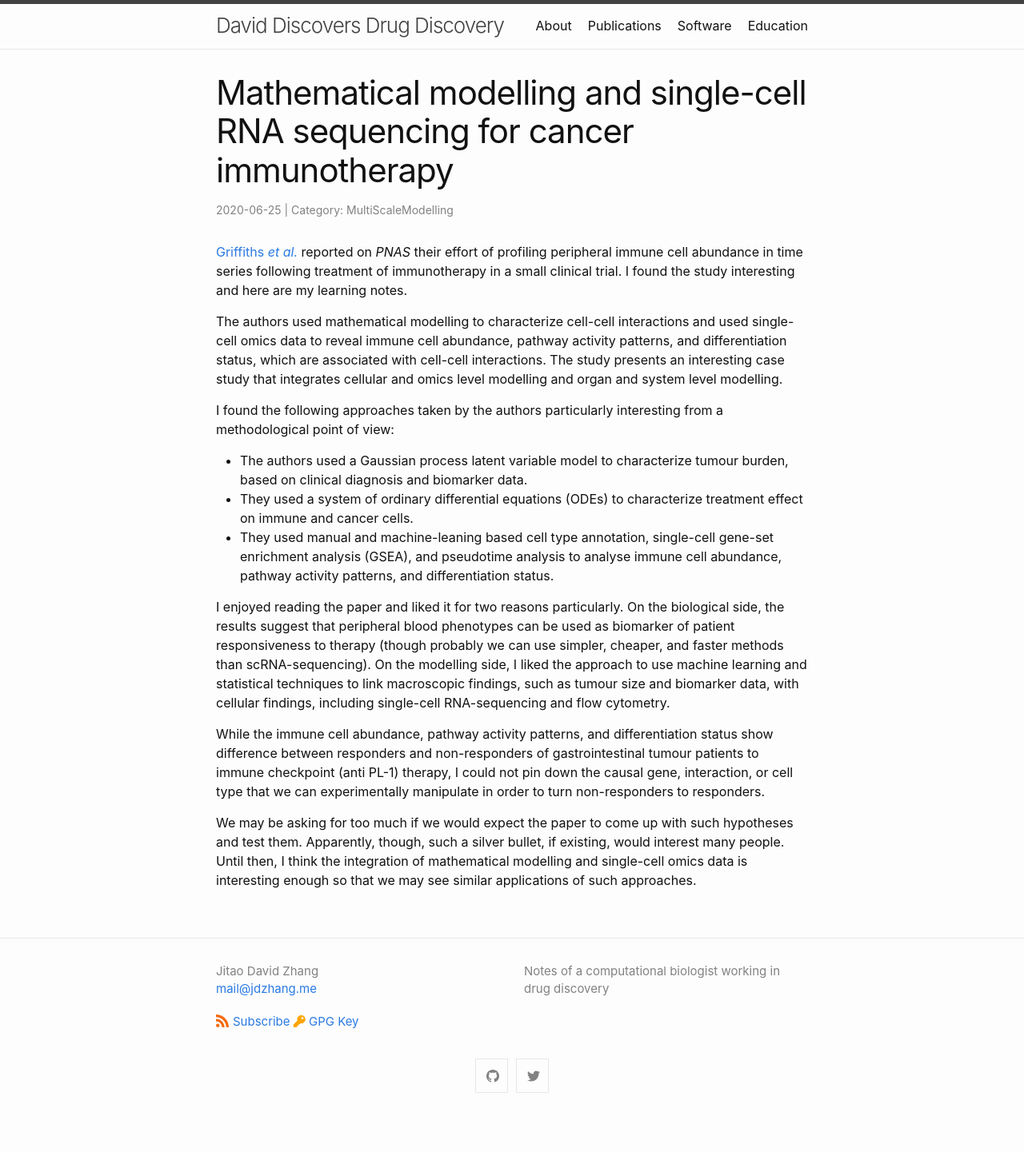
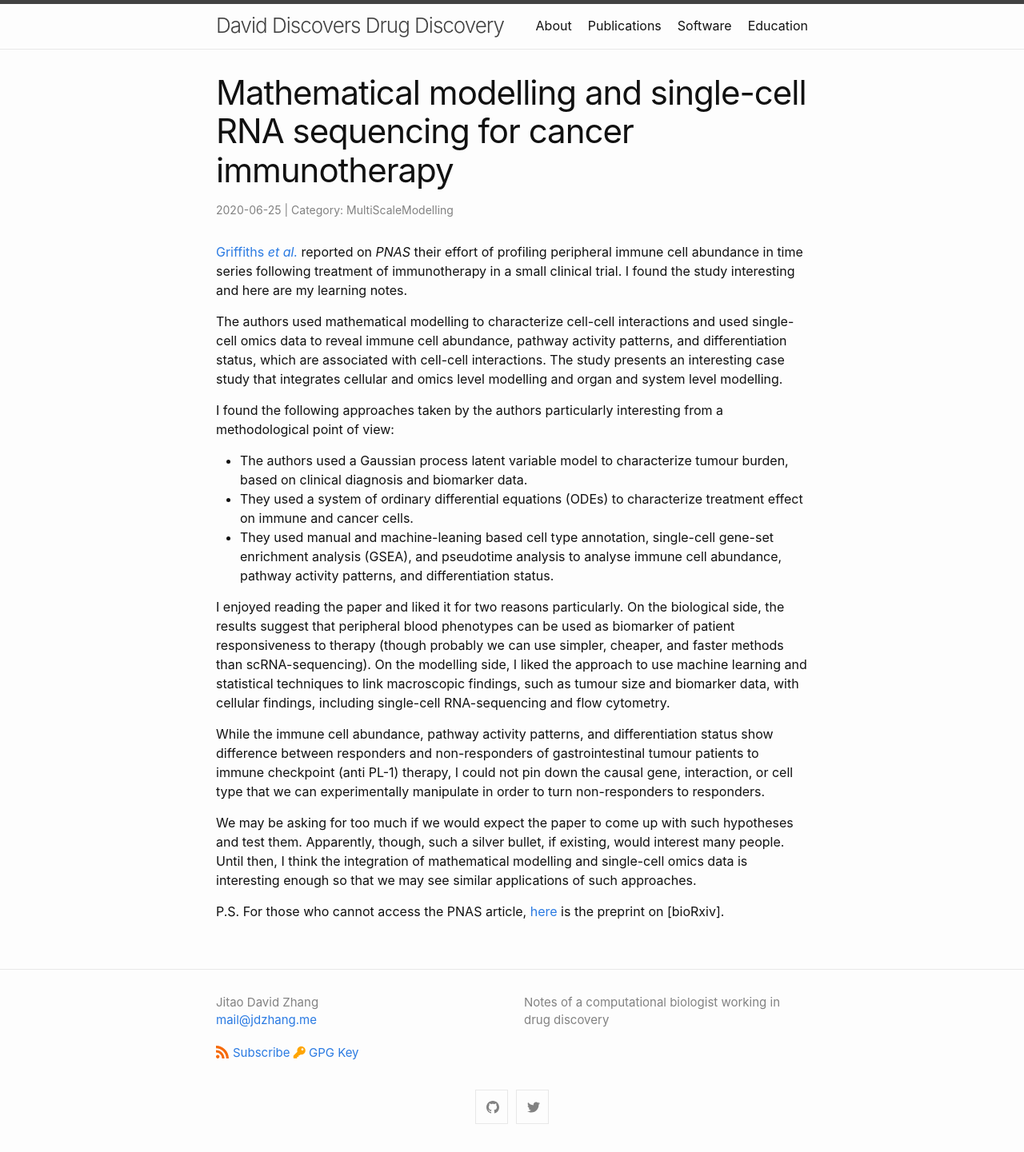
Before and after one commit to Accio/accio.github.io, a Jekyll site: the page built from _posts/2020-06-25-math-model-and-scRNAseq-for-immunotherapy.md, in a window 1280 px wide. Shown: the whole page at 80% size. Built offline with Jekyll 4.4.1, drawn with Linux system fonts in a browser that asks for light colours; comment, search, counter and statistics services are not loaded; before the commit the page ends 1402 px from its top, so only the background shows below that.

Commit message:
add preprint link

```diff
--- a/_posts/2020-06-25-math-model-and-scRNAseq-for-immunotherapy.md
+++ b/_posts/2020-06-25-math-model-and-scRNAseq-for-immunotherapy.md
@@ -21,3 +21,6 @@ I enjoyed reading the paper and liked it for two reasons particularly. On the bi
 While the immune cell abundance, pathway activity patterns, and differentiation status show difference between responders and non-responders of gastrointestinal tumour patients to immune checkpoint (anti PL-1) therapy, I could not pin down the causal gene, interaction, or cell type that we can experimentally manipulate in order to turn non-responders to responders.
 
 We may be asking for too much if we would expect the paper to come up with such hypotheses and test them. Apparently, though, such a silver bullet, if existing, would interest many people. Until then, I think the integration of mathematical modelling and single-cell omics data is interesting enough so that we may see similar applications of such approaches.
+
+P.S. For those who cannot access the PNAS article,
+[here](https://www.biorxiv.org/content/10.1101/2020.03.24.993923v1) is the preprint on [bioRxiv].
```
